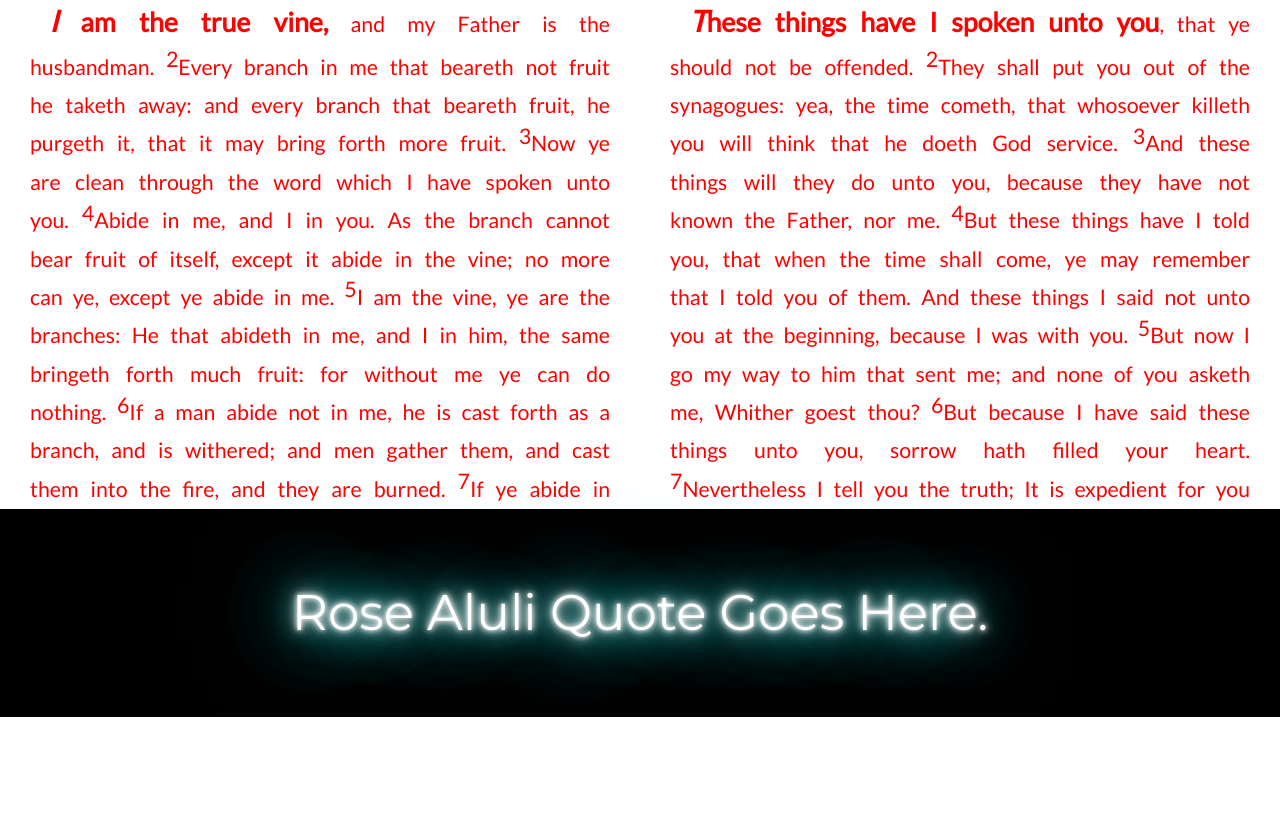
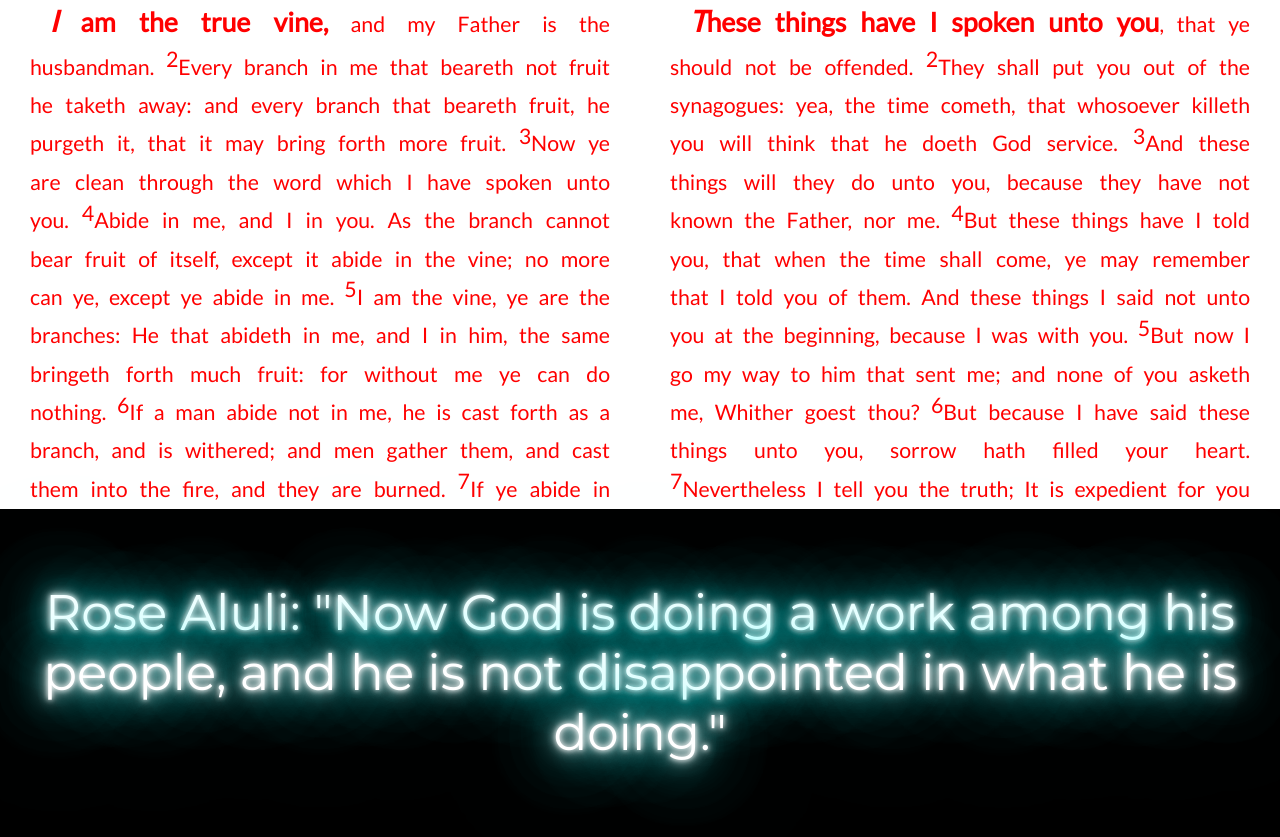
Before and after one commit to throwchris/john, a plain HTML site: page index8.html in a window 1280 px wide. Shown: the part 799-1636 px from the top of the page. Before the commit the page ends 1516 px from the top, so only its background shows below. Drawn offline with nearby package versions, Linux system fonts and the light colour scheme.

Commit message:
Update index8.html

```diff
--- a/index8.html
+++ b/index8.html
@@ -301,7 +301,7 @@ body,h1,h2,h3,h4,h5,h6 {font-family: "Lato", sans-serif;}
   </div>
 
 <div class="w3-container w3-black w3-center w3-padding-64 neon">
-    <h1 style="font-size: 50px">Rose Aluli Quote Goes Here.</h1>
+    <h1 style="font-size: 50px">Rose Aluli: "Now God is doing a work among his people, and he is not disappointed in what he is doing."</h1>
 </div>
 <!-- Footer -->
 
```
